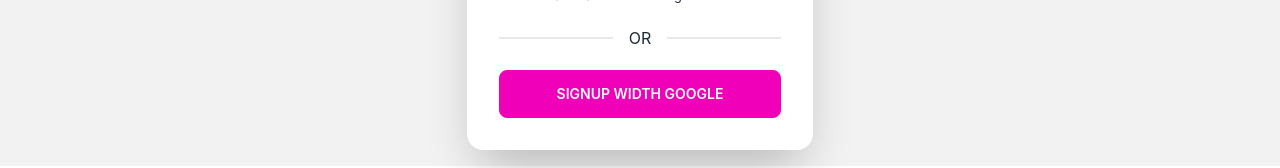
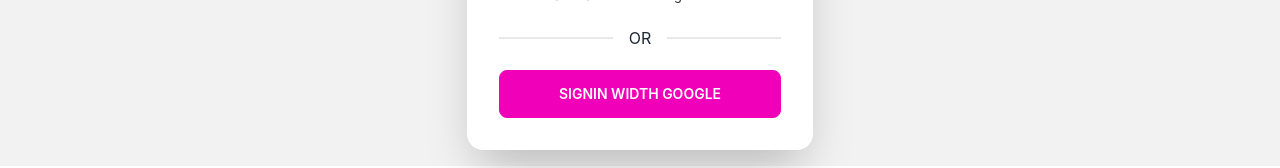
Before and after one commit to AbrRahman/laptop-dokan-client, a React (Create React App) app: page /login in a window 1280 px wide. Shown: the part 370-538 px from the top of the page. Built offline with nearby package versions, Linux system fonts and the light colour scheme; no server answers.

Commit message:
push google login

```diff
--- a/src/Pages/Login/Login.js
+++ b/src/Pages/Login/Login.js
@@ -26,6 +26,19 @@
                 console.log(err.message)
             })
     }
+
+    const handleGoogleLogin = () => {
+        signUpWithGoogle()
+            .then(result => {
+                const user = result.user;
+                console.log(user)
+                toast.success('Sign up add success')
+                navigate(from, { replace: true });
+            }).catch(err => {
+                console.log(err.message)
+            })
+    }
+
     return (
         <div>
             <div className="hero bg-base-200 ">
@@ -52,7 +65,7 @@
                             </form>
                             <div className="divider">OR</div>
                             <div className="form-control">
-                                <button type='submit' className="btn btn-secondary">Signup Width Google</button>
+                                <button onClick={handleGoogleLogin} type='submit' className="btn btn-secondary">SignIn Width Google</button>
                             </div>
                         </div>
                     </div>
```
